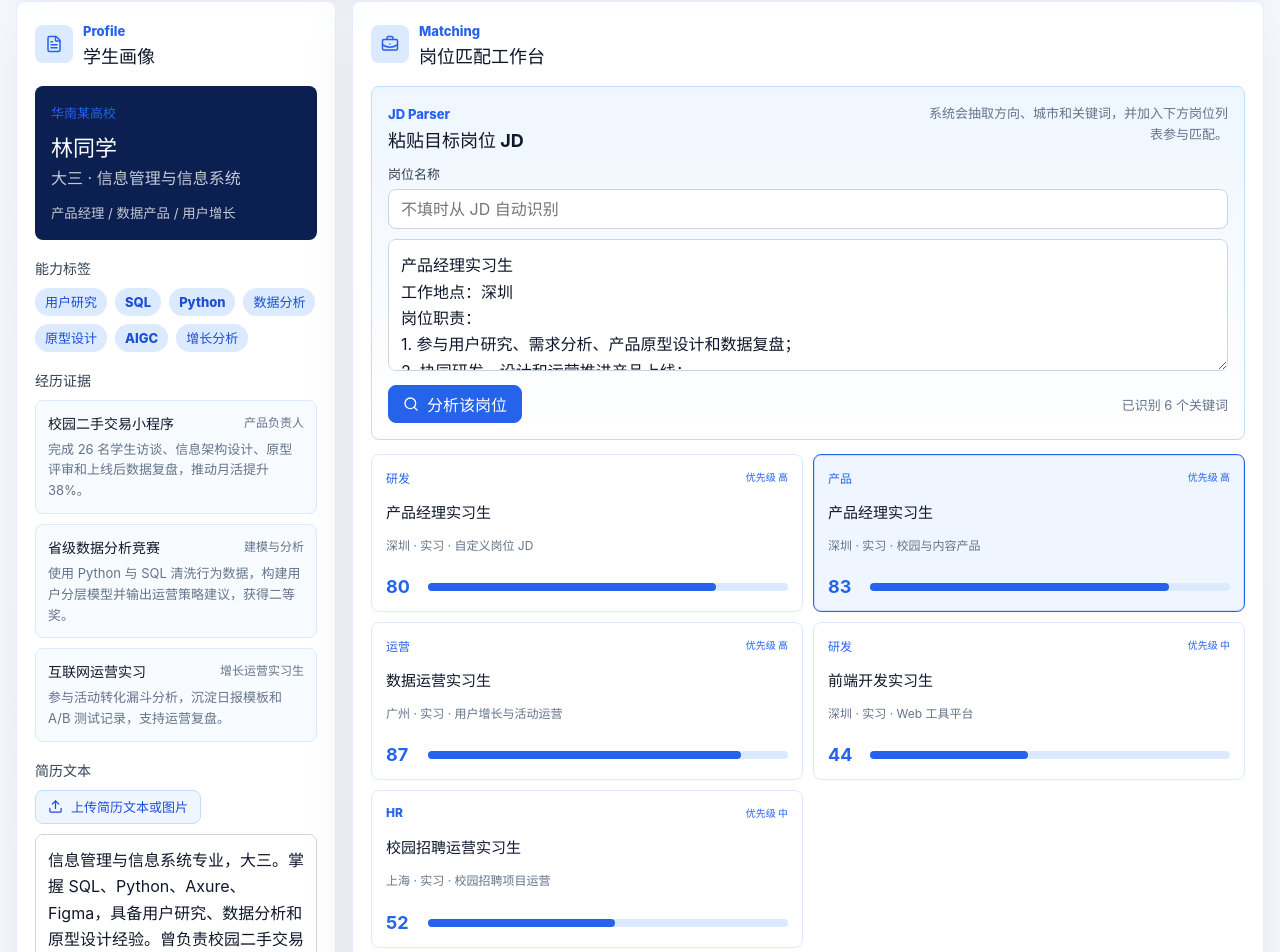
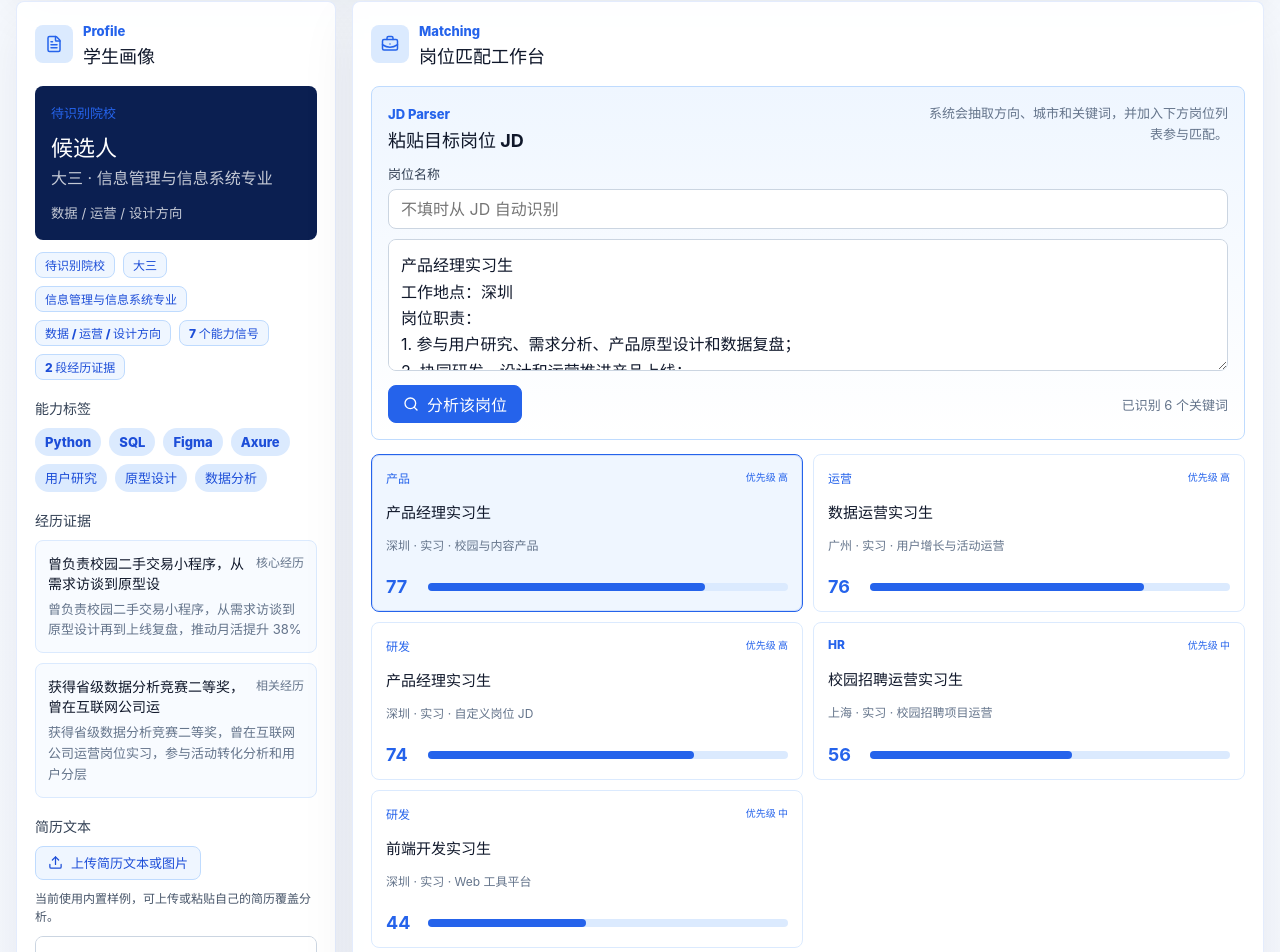
Before and after one commit to lljjcc426/Kongming-Student-Job-Matching-Agent, a React (Vite) app: page / in a window 1280 px wide. Shown: the part 1835-2787 px from the top of the page. Built offline with nearby package versions, Linux system fonts and the light colour scheme.

Commit message:
feat: make resume upload drive analysis

```diff
--- a/src/App.tsx
+++ b/src/App.tsx
@@ -22,6 +22,7 @@ import { callArkAgent } from "./arkClient";
 import { parseCustomJob } from "./jobParser";
 import { analyzeMatch, type MatchResult } from "./matchEngine";
 import { buildMatchReport, downloadTextFile } from "./report";
+import { buildProfileFromResume, summarizeResumeProfile } from "./resumeProfile";
 import { buildOptimizedResumeDraft, formatOptimizedResumeDraft } from "./resumeOptimizer";
 
 const MAX_UPLOAD_BYTES = 4_000_000;
@@ -58,13 +59,24 @@ function App() {
   const [modelInsight, setModelInsight] = useState("");
   const [modelStatus, setModelStatus] = useState<"idle" | "loading" | "ready" | "error">("idle");
   const [modelMessage, setModelMessage] = useState("");
+  const [uploadMessage, setUploadMessage] = useState("当前使用内置样例，可上传或粘贴自己的简历覆盖分析。");
 
   const customJob = useMemo(() => parseCustomJob(customTitle, customJdText), [customTitle, customJdText]);
+  const activeProfile = useMemo(() => buildProfileFromResume(resumeText), [resumeText]);
+  const profileSummary = useMemo(() => summarizeResumeProfile(activeProfile), [activeProfile]);
   const availableJobs = useMemo(() => (customJob ? [customJob, ...jobs] : jobs), [customJob]);
-  const selectedJob = availableJobs.find((job) => job.id === selectedJobId) ?? availableJobs[0];
-  const result = useMemo(() => analyzeMatch(studentProfile, selectedJob, resumeText), [resumeText, selectedJob]);
-  const optimizedDraft = useMemo(() => buildOptimizedResumeDraft(studentProfile, selectedJob, result), [selectedJob, result]);
-  const agentTeam = useMemo(() => runAgentTeam(studentProfile, availableJobs, selectedJob, result, resumeText), [availableJobs, selectedJob, result, resumeText]);
+  const rankedJobs = useMemo(
+    () =>
+      [...availableJobs].sort(
+        (left, right) =>
+          analyzeMatch(activeProfile, right, resumeText).total - analyzeMatch(activeProfile, left, resumeText).total,
+      ),
+    [activeProfile, availableJobs, resumeText],
+  );
+  const selectedJob = rankedJobs.find((job) => job.id === selectedJobId) ?? rankedJobs[0];
+  const result = useMemo(() => analyzeMatch(activeProfile, selectedJob, resumeText), [activeProfile, resumeText, selectedJob]);
+  const optimizedDraft = useMemo(() => buildOptimizedResumeDraft(activeProfile, selectedJob, result), [activeProfile, selectedJob, result]);
+  const agentTeam = useMemo(() => runAgentTeam(activeProfile, rankedJobs, selectedJob, result, resumeText), [activeProfile, rankedJobs, selectedJob, result, resumeText]);
   const interviewFeedback = useMemo(() => evaluateInterviewAnswer(interviewAnswer, selectedJob, result), [interviewAnswer, selectedJob, result]);
   const [copyStatus, setCopyStatus] = useState("复制优化稿");
 
@@ -73,7 +85,7 @@ function App() {
   };
 
   const handleDownloadReport = () => {
-    const report = buildMatchReport(studentProfile, selectedJob, result, resumeText, optimizedDraft);
+    const report = buildMatchReport(activeProfile, selectedJob, result, resumeText, optimizedDraft);
     downloadTextFile("kongming-match-report.md", report);
   };
 
@@ -100,6 +112,7 @@ function App() {
         setModelInsight(response.content);
         setModelStatus("ready");
         setModelMessage(`已通过 ${response.model ?? "模型"} 识别图片简历`);
+        setUploadMessage(`已识别 ${file.name}，画像、岗位排序和匹配结果已更新。`);
         return;
       }
       setModelStatus("error");
@@ -108,6 +121,7 @@ function App() {
     }
     const text = await file.text();
     setResumeText(text);
+    setUploadMessage(`已读取 ${file.name}，共 ${text.trim().length} 字，画像、岗位排序和匹配结果已更新。`);
   };
 
   const handleModelAnalysis = async () => {
@@ -154,20 +168,24 @@ function App() {
           <Panel eyebrow="Profile" title="学生画像" icon={<FileText size={18} />}>
             <div className="identity-card">
               <div>
-                <span>{studentProfile.school}</span>
-                <strong>{studentProfile.name}</strong>
-                <p>{studentProfile.grade} · {studentProfile.major}</p>
+                <span>{activeProfile.school}</span>
+                <strong>{activeProfile.name}</strong>
+                <p>{activeProfile.grade} · {activeProfile.major}</p>
               </div>
-              <small>{studentProfile.target}</small>
+              <small>{activeProfile.target}</small>
+            </div>
+
+            <div className="profile-snapshot">
+              {profileSummary.map((item) => <span key={item}>{item}</span>)}
             </div>
 
             <InfoBlock title="能力标签">
-              <TagList items={studentProfile.skills} />
+              <TagList items={activeProfile.skills} />
             </InfoBlock>
 
             <InfoBlock title="经历证据">
               <div className="timeline">
-                {studentProfile.experiences.map((item) => (
+                {activeProfile.experiences.map((item) => (
                   <article key={item.title}>
                     <div>
                       <strong>{item.title}</strong>
@@ -183,9 +201,24 @@ function App() {
               <label className="upload-control">
                 <Upload size={15} />
                 上传简历文本或图片
-                <input type="file" accept=".txt,.md,.text,image/*" onChange={(event) => void handleResumeUpload(event.target.files?.[0])} />
+                <input
+                  type="file"
+                  accept=".txt,.md,.text,image/*"
+                  onChange={(event) => {
+                    void handleResumeUpload(event.target.files?.[0]);
+                    event.currentTarget.value = "";
+                  }}
+                />
               </label>
-              <textarea value={resumeText} onChange={(event) => setResumeText(event.target.value)} aria-label="简历文本" />
+              <p className="upload-message">{uploadMessage}</p>
+              <textarea
+                value={resumeText}
+                onChange={(event) => {
+                  setResumeText(event.target.value);
+                  setUploadMessage(`已根据当前文本实时更新画像和岗位排序，当前 ${event.target.value.trim().length} 字。`);
+                }}
+                aria-label="简历文本"
+              />
             </InfoBlock>
           </Panel>
         </aside>
@@ -217,12 +250,12 @@ function App() {
             </div>
 
             <div className="job-board">
-              {availableJobs.map((job) => (
+              {rankedJobs.map((job) => (
                 <JobCard
                   key={job.id}
                   job={job}
                   active={job.id === selectedJob.id}
-                  result={analyzeMatch(studentProfile, job, resumeText)}
+                  result={analyzeMatch(activeProfile, job, resumeText)}
                   onSelect={() => setSelectedJobId(job.id)}
                 />
               ))}
--- a/src/resumeOptimizer.ts
+++ b/src/resumeOptimizer.ts
@@ -10,13 +10,19 @@ export type OptimizedResumeDraft = {
 const pick = (items: string[], count: number) => items.slice(0, count).filter(Boolean);
 
 export function buildOptimizedResumeDraft(profile: StudentProfile, job: Job, result: MatchResult): OptimizedResumeDraft {
-  const primaryExperience = profile.experiences[0];
+  const primaryExperience = profile.experiences[0] ?? {
+    title: "最相关经历",
+    role: "候选人",
+    evidence: "",
+    tags: [],
+  };
   const covered = pick(result.coveredKeywords, 4);
   const missing = pick(result.missingKeywords, 3);
   const keywordFocus = [...covered, ...missing].slice(0, 6);
+  const skillFallback = profile.skills.length ? profile.skills : ["待补充技能证据"];
 
   return {
-    summary: `${profile.major}${profile.grade}学生，目标方向为${job.track}。具备${covered.join("、") || profile.skills.slice(0, 3).join("、")}等基础能力，曾在${primaryExperience.title}中承担${primaryExperience.role}，能够结合用户需求、项目推进和数据复盘支持岗位工作。`,
+    summary: `${profile.major}${profile.grade}学生，目标方向为${job.track}。具备${covered.join("、") || skillFallback.slice(0, 3).join("、")}等基础能力，曾在${primaryExperience.title}中承担${primaryExperience.role}，能够结合用户需求、项目推进和数据复盘支持岗位工作。`,
     projectBullets: [
       `围绕${primaryExperience.title}，负责${primaryExperience.role}工作，完成需求梳理、方案设计与上线复盘，沉淀可复用的项目推进方法。`,
       `结合${job.title}对${job.keywords.slice(0, 3).join("、")}的要求，补充项目中的任务分工、关键动作、协作对象和量化结果。`,
@@ -24,7 +30,7 @@ export function buildOptimizedResumeDraft(profile: StudentProfile, job: Job, res
         ? `在简历表述中自然加入${missing.join("、")}等关键词，避免只描述经历本身而缺少岗位相关能力证据。`
         : "保留已有关键词覆盖优势，进一步突出业务指标、结果变化和复盘结论。",
     ],
-    skillLine: `技能关键词：${keywordFocus.join("、") || profile.skills.join("、")}`,
+    skillLine: `技能关键词：${keywordFocus.join("、") || skillFallback.join("、")}`,
   };
 }
 
--- /dev/null
+++ b/src/resumeProfile.ts
@@ -0,0 +1,167 @@
+import { studentProfile, type StudentProfile } from "./data";
+
+const skillDictionary = [
+  "Python",
+  "SQL",
+  "JavaScript",
+  "TypeScript",
+  "React",
+  "Vue",
+  "Java",
+  "C++",
+  "Excel",
+  "Power BI",
+  "Tableau",
+  "Figma",
+  "Axure",
+  "用户研究",
+  "需求分析",
+  "原型设计",
+  "数据分析",
+  "增长分析",
+  "A/B 测试",
+  "内容运营",
+  "活动运营",
+  "项目管理",
+  "机器学习",
+  "AIGC",
+  "Prompt",
+];
+
+const trackDictionary = [
+  "产品",
+  "数据",
+  "运营",
+  "前端",
+  "后端",
+  "算法",
+  "测试",
+  "设计",
+  "人力",
+  "市场",
+  "销售",
+];
+
+const cityDictionary = ["深圳", "广州", "上海", "北京", "杭州", "成都", "武汉", "南京", "远程"];
+
+const sectionHints = ["项目", "实习", "经历", "竞赛", "实践", "工作"];
+
+const unique = (items: string[]) => [...new Set(items.filter(Boolean))];
+
+const includesLoose = (source: string, keyword: string) =>
+  source.toLowerCase().includes(keyword.toLowerCase().replace(/\s+/g, " "));
+
+const getLines = (resumeText: string) =>
+  resumeText
+    .split(/\r?\n|。|；|;/)
+    .map((line) => line.trim())
+    .filter((line) => line.length >= 4);
+
+const inferGrade = (resumeText: string) => {
+  const match = resumeText.match(/大[一二三四]|研[一二三]|硕士|本科|博士|应届|毕业/);
+  return match?.[0] ?? "学生";
+};
+
+const inferMajor = (resumeText: string) => {
+  const match = resumeText.match(/([\u4e00-\u9fa5A-Za-z]{2,24}(?:专业|学院|方向))/);
+  return match?.[1]?.replace(/学院$/, "") ?? studentProfile.major;
+};
+
+const inferSchool = (resumeText: string) => {
+  const match = resumeText.match(/([\u4e00-\u9fa5A-Za-z]{2,24}(?:大学|学院|学校))/);
+  return match?.[1] ?? "待识别院校";
+};
+
+const inferSkills = (resumeText: string) => {
+  const hits = skillDictionary.filter((skill) => includesLoose(resumeText, skill));
+  return unique(hits).slice(0, 12);
+};
+
+const inferInterests = (resumeText: string, skills: string[]) => {
+  const tracks = trackDictionary.filter((track) => resumeText.includes(track));
+  const skillTracks = skills.includes("SQL") || skills.includes("Python") ? ["数据"] : [];
+  return unique([...tracks, ...skillTracks]).slice(0, 6);
+};
+
+const inferCities = (resumeText: string) => {
+  const hits = cityDictionary.filter((city) => resumeText.includes(city));
+  return hits.length ? hits : studentProfile.cityPreference;
+};
+
+const inferExperiences = (resumeText: string, skills: string[]): StudentProfile["experiences"] => {
+  const lines = getLines(resumeText);
+  const picked = lines
+    .filter((line) => sectionHints.some((hint) => line.includes(hint)) || /\d+%|\d+人|\d+次|\d+万/.test(line))
+    .slice(0, 3);
+
+  if (picked.length === 0) {
+    return [
+      {
+        title: "简历经历待补充",
+        role: "候选人",
+        evidence: resumeText.slice(0, 120) || "尚未上传或粘贴有效简历内容。",
+        tags: skills.slice(0, 4),
+      },
+    ];
+  }
+
+  return picked.map((line, index) => ({
+    title: line.slice(0, 22),
+    role: index === 0 ? "核心经历" : "相关经历",
+    evidence: line.slice(0, 160),
+    tags: skills.filter((skill) => includesLoose(line, skill)).slice(0, 5),
+  }));
+};
+
+const inferTarget = (resumeText: string, interests: string[]) => {
+  const targetMatch = resumeText.match(/(?:求职意向|目标岗位|应聘岗位|意向岗位)[:：\s]*([^\n。；;]{2,40})/);
+  if (targetMatch?.[1]) return targetMatch[1].trim();
+  if (interests.length) return `${interests.slice(0, 3).join(" / ")}方向`;
+  return studentProfile.target;
+};
+
+export function buildProfileFromResume(resumeText: string): StudentProfile {
+  const normalized = resumeText.trim();
+  if (!normalized) {
+    return {
+      ...studentProfile,
+      name: "待识别候选人",
+      school: "待识别院校",
+      grade: "待识别阶段",
+      major: "待识别专业",
+      target: "待识别求职方向",
+      skills: [],
+      interests: [],
+      experiences: [],
+      resumeText: "",
+    };
+  }
+
+  const skills = inferSkills(normalized);
+  const interests = inferInterests(normalized, skills);
+
+  return {
+    ...studentProfile,
+    name: "候选人",
+    school: inferSchool(normalized),
+    grade: inferGrade(normalized),
+    major: inferMajor(normalized),
+    target: inferTarget(normalized, interests),
+    cityPreference: inferCities(normalized),
+    skills,
+    interests,
+    experiences: inferExperiences(normalized, skills),
+    resumeText: normalized,
+  };
+}
+
+export function summarizeResumeProfile(profile: StudentProfile) {
+  return [
+    profile.school,
+    profile.grade,
+    profile.major,
+    profile.target,
+    profile.skills.length ? `${profile.skills.length} 个能力信号` : "能力信号待补充",
+    profile.experiences.length ? `${profile.experiences.length} 段经历证据` : "经历证据待补充",
+  ].filter(Boolean);
+}
--- a/src/styles.css
+++ b/src/styles.css
@@ -379,6 +379,26 @@ input {
   display: block;
 }
 
+.profile-snapshot {
+  display: flex;
+  flex-wrap: wrap;
+  gap: 8px;
+  margin-top: 12px;
+}
+
+.profile-snapshot span {
+  display: inline-flex;
+  align-items: center;
+  min-height: 26px;
+  padding: 0 9px;
+  border: 1px solid #bfdbfe;
+  border-radius: 8px;
+  background: #eff6ff;
+  color: #1d4ed8;
+  font-size: 12px;
+  font-weight: 800;
+}
+
 .info-block {
   margin-top: 18px;
 }
@@ -499,6 +519,13 @@ textarea {
   inset: 0;
   opacity: 0;
   cursor: pointer;
+}
+
+.upload-message {
+  margin: 0 0 10px;
+  color: #475569;
+  font-size: 12px;
+  line-height: 1.5;
 }
 
 textarea:focus,
```
Also changed, not shown: scripts/verify-ui.cjs (+29 -0 lines).
